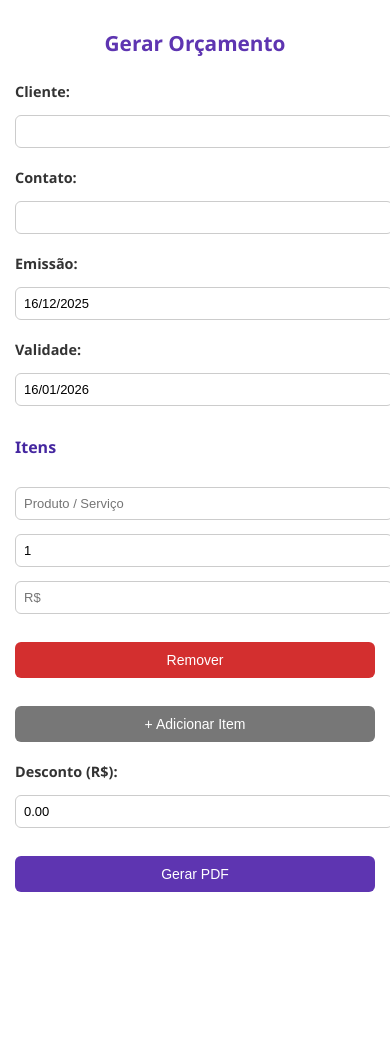
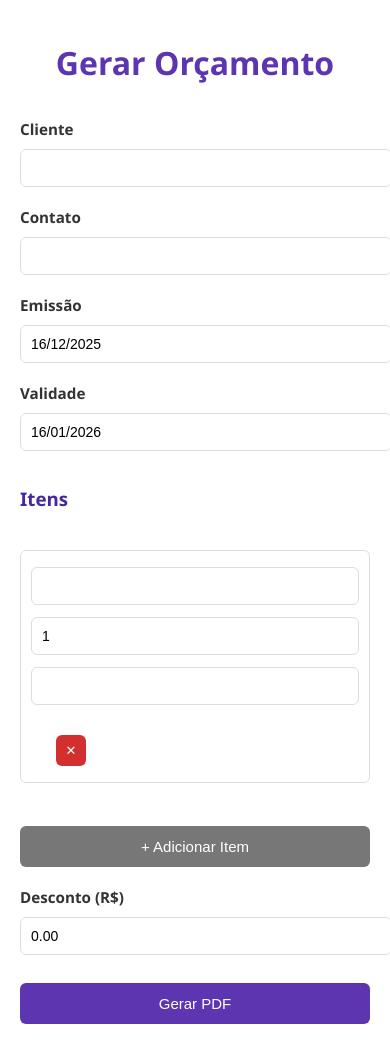
Before and after one commit to Gabrielrocha812/Easytech_Or-amentos, a FastAPI app: page /orcamento in a window 390 px wide. Before the commit the page ends 907 px from the top, so only its background shows below. Run offline with FastAPI, Linux system fonts and the light colour scheme.

Commit message:
atualização

```diff
--- a/templates/form_orcamento.html
+++ b/templates/form_orcamento.html
@@ -3,13 +3,15 @@
 <head>
   <meta charset="UTF-8">
   <meta name="viewport" content="width=device-width, initial-scale=1.0">
-  <title>Orçamento</title>
+  <title>Gerar Orçamento</title>
+
   <style>
     :root {
       --primary: #5e35b1;
       --primary-dark: #4527a0;
       --danger: #d32f2f;
       --gray: #777;
+      --border: #ddd;
     }
 
     body {
@@ -18,22 +20,19 @@
       color: #333;
       margin: 0;
       padding: 30px;
-      max-width: 800px;
+      max-width: 900px;
       margin-inline: auto;
     }
 
     h1 {
+      text-align: center;
       color: var(--primary);
       margin-bottom: 25px;
-      font-size: 1.8em;
-      text-align: center;
     }
 
     h3 {
-      margin-top: 20px;
+      margin-top: 25px;
       color: var(--primary-dark);
-      font-size: 1.2em;
-      margin-bottom: 5px;
     }
 
     form {
@@ -48,13 +47,12 @@
       font-size: 0.95em;
     }
 
-    input, textarea {
+    input {
       width: 100%;
       padding: 10px;
-      border: 1px solid #ccc;
+      border: 1px solid var(--border);
       border-radius: 6px;
-      font-size: 15px;
-      margin-top: 4px;
+      font-size: 14px;
     }
 
     button {
@@ -65,23 +63,11 @@
       border: none;
       border-radius: 6px;
       cursor: pointer;
-      font-size: 16px;
-      transition: background 0.2s;
+      font-size: 15px;
     }
 
     button:hover {
       background: var(--primary-dark);
-    }
-
-    .item-row {
-      display: flex;
-      gap: 10px;
-      align-items: flex-end;
-      margin-top: 10px;
-    }
-
-    .item-row input {
-      flex: 1;
     }
 
     .btn-secondary {
@@ -94,143 +80,176 @@
 
     .btn-danger {
       background: var(--danger);
+      padding: 8px 10px;
+      font-size: 13px;
     }
 
     .btn-danger:hover {
       background: #b71c1c;
     }
 
-    /* ---------- Responsividade para iPhone ---------- */
-    @media (max-width: 768px) {
+    /* ---------- TABELA DE ITENS ---------- */
+
+    .table-wrapper {
+      overflow-x: auto;
+      margin-top: 10px;
+    }
+
+    table {
+      width: 100%;
+      border-collapse: collapse;
+    }
+
+    thead {
+      background: #f5f5f5;
+    }
+
+    th, td {
+      border: 1px solid var(--border);
+      padding: 8px;
+      text-align: left;
+    }
+
+    th {
+      font-size: 0.9em;
+    }
+
+    td input {
+      width: 100%;
+      box-sizing: border-box;
+    }
+
+    td:last-child {
+      text-align: center;
+      width: 80px;
+    }
+
+    /* ---------- MOBILE ---------- */
+
+    @media (max-width: 600px) {
       body {
         padding: 20px;
       }
 
-      h1 {
-        font-size: 1.5em;
+      table, thead, tbody, th, td, tr {
+        display: block;
       }
 
-      h3 {
-        font-size: 1.1em;
+      thead {
+        display: none;
       }
 
-      input, textarea {
-        font-size: 14px;
-        padding: 9px;
+      tr {
+        margin-bottom: 15px;
+        border: 1px solid var(--border);
+        padding: 10px;
+        border-radius: 6px;
       }
 
-      button {
-        font-size: 15px;
-        padding: 11px;
-      }
-
-      .item-row {
-        flex-direction: column;
-        align-items: stretch;
-      }
-
-      .item-row input {
-        width: 100%;
-      }
-
-      .item-row button {
-        width: 100%;
-      }
-    }
-
-    /* iPhones pequenos (≤430px) */
-    @media (max-width: 430px) {
-      body {
-        padding: 15px;
-      }
-
-      h1 {
-        font-size: 1.3em;
-        margin-bottom: 15px;
-      }
-
-      h3 {
-        font-size: 1em;
-      }
-
-      label {
-        font-size: 0.9em;
-      }
-
-      input, textarea {
-        font-size: 13px;
-        padding: 8px;
-      }
-
-      button {
-        font-size: 14px;
-        padding: 10px;
+      td {
+        border: none;
+        padding: 6px 0;
       }
     }
   </style>
 </head>
+
 <body>
+
 <h1>Gerar Orçamento</h1>
 
 <form action="/gerar-pdf" method="post">
-    <label>Cliente:</label>
+
+  <label>Cliente</label>
   <input type="text" name="cliente" required>
 
-    <label>Contato:</label>
+  <label>Contato</label>
   <input type="text" name="contato_cliente" required>
 
-    <label>Emissão:</label>
+  <label>Emissão</label>
   <input type="text" name="emissao" id="emissao" required>
 
-    <label>Validade:</label>
+  <label>Validade</label>
   <input type="text" name="validade" id="validade" required>
 
   <h3>Itens</h3>
-    <div id="itens-container">
-      <div class="item-row">
-        <input type="text" name="produto" placeholder="Produto / Serviço" required>
+
+  <div class="table-wrapper">
+    <table id="itens-table">
+      <thead>
+        <tr>
+          <th>Produto / Serviço</th>
+          <th>Qtd</th>
+          <th>Valor Unitário (R$)</th>
+          <th>Ação</th>
+        </tr>
+      </thead>
+      <tbody>
+        <tr>
+          <td>
+            <input type="text" name="produto" required>
+          </td>
+          <td>
             <input type="number" name="quantidade" min="1" value="1" required>
-        <input type="number" name="valor_unitario" step="0.01" min="0" placeholder="R$" required>
-        <button type="button" class="btn-danger" onclick="removerItem(this)">Remover</button>
-      </div>
+          </td>
+          <td>
+            <input type="number" name="valor_unitario" step="0.01" min="0" required>
+          </td>
+          <td>
+            <button type="button" class="btn-danger" onclick="removerLinha(this)">✕</button>
+          </td>
+        </tr>
+      </tbody>
+    </table>
   </div>
 
-    <button type="button" class="btn-secondary" onclick="adicionarItem()">+ Adicionar Item</button>
+  <button type="button" class="btn-secondary" onclick="adicionarLinha()">
+    + Adicionar Item
+  </button>
 
-    <label>Desconto (R$):</label>
-    <input type="number" step="0.01" name="desconto" value="0.00" required>
+  <label>Desconto (R$)</label>
+  <input type="number" name="desconto" step="0.01" value="0.00">
 
   <button type="submit">Gerar PDF</button>
+
 </form>
 
 <script>
   function formatDate(date) {
-      return date.toLocaleDateString('pt-BR');
+    return date.toLocaleDateString("pt-BR");
   }
 
-    window.onload = function() {
+  window.onload = function () {
     const hoje = new Date();
-      document.getElementById('emissao').value = formatDate(hoje);
+    document.getElementById("emissao").value = formatDate(hoje);
     const validade = new Date(hoje);
     validade.setMonth(validade.getMonth() + 1);
-      document.getElementById('validade').value = formatDate(validade);
+    document.getElementById("validade").value = formatDate(validade);
   };
 
-    function adicionarItem() {
-      const div = document.createElement('div');
-      div.className = 'item-row';
-      div.innerHTML = `
-        <input type="text" name="produto" placeholder="Produto / Serviço" required>
-        <input type="number" name="quantidade" min="1" value="1" required>
-        <input type="number" name="valor_unitario" step="0.01" min="0" placeholder="R$" required>
-        <button type="button" class="btn-danger" onclick="removerItem(this)">Remover</button>`;
-      document.getElementById('itens-container').appendChild(div);
+  function adicionarLinha() {
+    const tbody = document.querySelector("#itens-table tbody");
+    const tr = document.createElement("tr");
+
+    tr.innerHTML = `
+      <td><input type="text" name="produto" required></td>
+      <td><input type="number" name="quantidade" min="1" value="1" required></td>
+      <td><input type="number" name="valor_unitario" step="0.01" min="0" required></td>
+      <td>
+        <button type="button" class="btn-danger" onclick="removerLinha(this)">✕</button>
+      </td>
+    `;
+
+    tbody.appendChild(tr);
   }
 
-    function removerItem(btn) {
-      if (document.querySelectorAll('.item-row').length > 1)
-        btn.parentElement.remove();
+  function removerLinha(btn) {
+    const linhas = document.querySelectorAll("#itens-table tbody tr");
+    if (linhas.length > 1) {
+      btn.closest("tr").remove();
+    }
   }
 </script>
+
 </body>
 </html>
```
Lines whose indentation alone changed are shown as unchanged.
